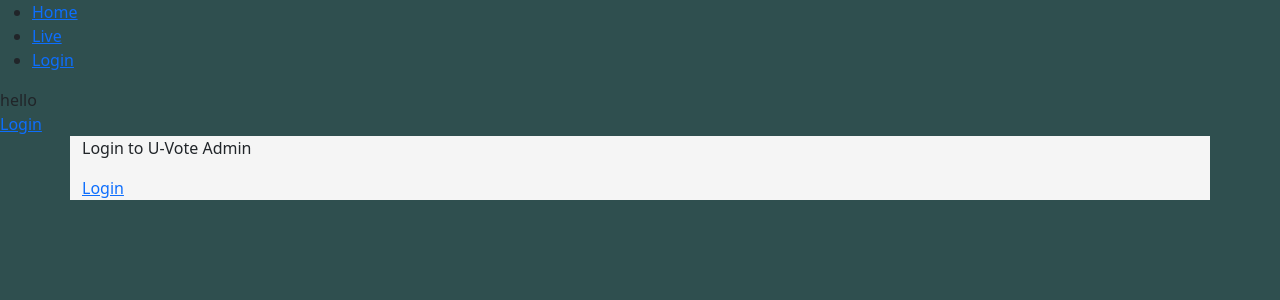
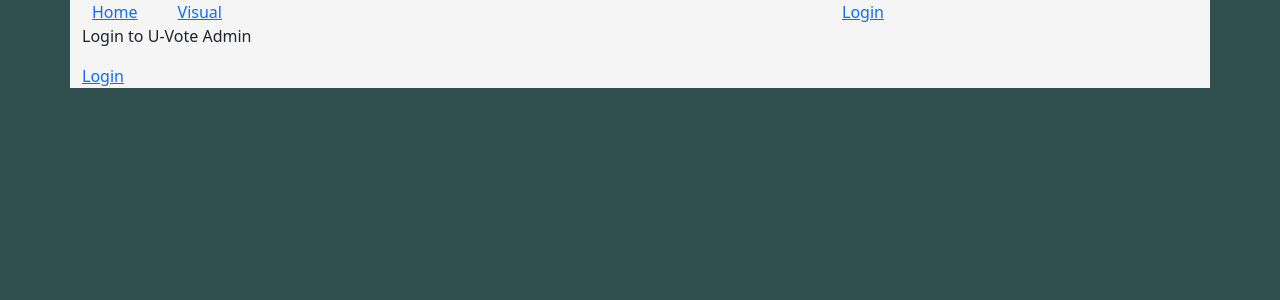
Before and after one commit to bbonnet18/react-uv-voters, a React (Create React App) app: page / in a window 1280 px wide. Shown: the top 300 px of the page. Built offline with nearby package versions, Linux system fonts and the light colour scheme.

Commit message:
admin now has success state and token auth

```diff
--- a/src/App.css
+++ b/src/App.css
@@ -61,6 +61,11 @@
 .form-col{
   margin-left:10px !important;
 }
+
+.form-control, .form-select {
+  border-radius: 0 !important;
+}
+
 
 .header{
   font-size: x-large;
@@ -179,6 +184,8 @@
   background-color: red;
 }
 
+
+
 /** Modal **/
 
 .modal.show .modal-dialog{
@@ -200,6 +207,15 @@
   overflow-y: scroll;
 }
 
+.nav{
+  display: inline-block;
+}
+
+.nav div{
+  padding: 0 10px;
+  margin-right: 20px;
+}
+
 .new-voter{
   background-color: gray;
 }
@@ -215,3 +231,7 @@
 .tester2{
   background-color: blue;
 }
+
+.toast{
+
+}
--- a/src/App.js
+++ b/src/App.js
@@ -1,55 +1,32 @@
 import './App.css';
-import Manage from './Manage';
-import LoginComp from './LoginComp';
-import {useState, useEffect} from "react";
-import { BrowserRouter, Routes, Route, Link} from "react-router-dom";
-import getCookie from './getCookie';
-import NewVoterForm from './NewVoterForm';
+import { Container, Nav, Row, Col, Toast } from 'react-bootstrap';
+import { NavLink } from 'react-router-dom';
+import { useState, useContext } from 'react';
+import { UserContext } from './userContext';
+import { Outlet } from 'react-router-dom';
 import Login from './Login';
 
 
+
 export default function App() {
-  const [loggedIn, setLoggedIn] = useState(false);
-  const [user, setUser] = useState(null);// manage user at high level to keep for other views
 
+  const {user,setUser,completed,setCompleted} = useContext(UserContext);
   return (
-    /**
-     * the check for the user will then render the LoginComp with the login link if
-     * there is no user, like is the case if user hasn't logged in yet
-     */
-    <BrowserRouter>
-    <div>
-    <ul>
-          <li>
-            <Link to="/home">Home</Link>
-          </li>
-          <li>
-            <Link to="/visual">Live</Link>
-          </li>
-          <li>
-            <Link to="/login">Login</Link>
-          </li>
-        </ul>
-      <Login user={user} setUser={setUser} />
-    </div>
-    <div>
-    <Routes>
-        <Route path={'/'} element={<LoginComp loggedIn={loggedIn} setLoggedIn={setLoggedIn} />}>
 
-        </Route>
-      <Route path={'/home'} element={<Manage user={user} setUser={setUser} loggedIn={loggedIn} setLoggedIn={setLoggedIn} />} >
+    <Container>
+      <Row>
+        <Col lg={8}>
 
-      </Route>
-      <Route path={'/visual'} element={<NewVoterForm />}>
-
-      </Route>
-
-    </Routes>
-    </div>
-    </BrowserRouter>
-
-
-
+              <div className='nav'><div><NavLink to="/home">Home</NavLink></div><div><NavLink to="/visual">Visual</NavLink></div></div>
+        </Col>
+        <Col lg={4}>
+          <Login user={user} setUser={setUser}></Login>
+        </Col>
+      </Row>
+      <Row>
+        <Outlet />
+      </Row>
+    </Container>
 
   );
 }
--- /dev/null
+++ b/src/AppWrapper.js
@@ -0,0 +1,17 @@
+import './App.css';
+import { useState, useEffect, useContext } from "react";
+import { UserContext } from './userContext';
+import App from './App';
+
+export default function AppWrapper(){
+
+      const [user, setUser] = useState("");// manage user at high level to keep for other views
+      const [completed, setCompleted] = useState(false);
+
+    return (
+        <UserContext.Provider value={{user,setUser,completed, setCompleted}}>
+        <App />
+        </UserContext.Provider>
+    )
+
+}
--- a/src/Login.js
+++ b/src/Login.js
@@ -1,24 +1,26 @@
-import axios from "axios";
-import {useState, useEffect} from "react";
-import { NavLink } from 'react-router-dom';
-import { useNavigate } from "react-router-dom";
-import config from './config';
+import { NavLink, useNavigate } from 'react-router-dom';
+import { UserContext } from './userContext';
+import { useContext } from 'react';
 
-export default function Login({ user, setUser}) {
 
+export default function Login() {
+
+    const {user,setUser} = useContext(UserContext);
+
+    const nav = useNavigate();
 
     const logout = () => {
 
         document.cookie = "bToken=; Path=/; Expires=Thu, 01 Jan 1970 00:00:01 GMT;"
         setUser(false);
-        document.location = `${config.apiBaseUrl}/logout`;
+        nav('/')
 
     }
 
     return (
         <div>
-            <div>hello {user?.email}</div>
-        <div>{(user && user?.email ) ? (<a onClick={()=>{logout();}} >Logout</a>):(<NavLink to="/">Login</NavLink>)}</div>
+            <div>{user?.email}</div>
+        <div>{(user && user?.email ) ? (<a className="logout" onClick={()=>{logout();}} >Logout</a>):(<NavLink to="/">Login</NavLink>)}</div>
         </div>
 
     );
--- a/src/LoginComp.js
+++ b/src/LoginComp.js
@@ -1,14 +1,16 @@
 
-import { useEffect, useState } from "react";
+import { useEffect, useContext } from "react";
 import { Container, Row, Col, Button } from "react-bootstrap";
 import { useLocation, useNavigate } from "react-router-dom";
+import { UserContext } from "./userContext";
 import axios from 'axios';
 import config from './config';
 import getCookie from './getCookie';
 
 
-export default function LoginComp({ setLoggedIn }) {
+export default function LoginComp() {
 
+    const {user,setUser} = useContext(UserContext);
     const loc = useLocation();
     const nav = useNavigate();
     useEffect(()=>{
@@ -22,13 +24,40 @@
 
       });
 
-    function checkAuthCookie (){
-    const authCookie = getCookie('bToken');
+    async function checkAuthCookie (){
+        const authCookie = getCookie('bToken');
+
         if(authCookie){
-            setLoggedIn(true);
-            nav('/home');
+             await checkUser();
         }
     }
+
+
+    async function checkUser() {
+
+        try {
+
+          const authCookie = getCookie("bToken") || "";
+
+          const reqOpts = {
+            headers: {
+              "Authorization": `Bearer ${authCookie}`
+            },
+            withCredentials: true
+          }
+
+          const loggedInUser = await axios.get(`${config.apiBaseUrl}/user`, reqOpts);
+
+          if (loggedInUser && loggedInUser.data.email) {
+            setUser(loggedInUser.data);
+            nav('/home')
+          }
+
+        } catch (err) {
+          console.log('unable to retrieve user');
+        }
+      }
+
 
     return (
 
--- a/src/Manage.js
+++ b/src/Manage.js
@@ -2,13 +2,12 @@
 import { Container, Button, Row, Col, Nav } from "react-bootstrap";
 import ValidationList from './ValidationList';
 import VoterForm from './VoterForm';
-import axios from 'axios';
-import config from './config';
-import { useState, useEffect } from "react";
+import { useState, useEffect, useContext } from "react";
+import { useNavigate } from 'react-router-dom';
 
 
 
-function Manage({ user,setUser }) {
+function Manage() {
 
   const [voter, setVoter] = useState({
     "DOB": "",
@@ -29,7 +28,7 @@
   const [key, setKey] = useState('voterList');
   const [completed, setCompleted] = useState(true);
   const [receiptHandle, setReceiptHandle] = useState("");// used to remove messages that have been actioned
-
+  const nav = useNavigate();
 
 
   useEffect(() => {
@@ -51,32 +50,40 @@
   }, [key])
 
 
-  useEffect(() => {
-    let mounted = true;
+  // useEffect(() => {
+  //   let mounted = true;
 
-    if(mounted && user === null){
-        checkUser();
-    }
-    return () => {
-      mounted = false;
-    }
-  })
+  //   if(mounted && user === null){
+  //       checkUser();
+  //   }
+  //   return () => {
+  //     mounted = false;
+  //   }
+  // },[user])
 
-  async function checkUser() {
+  // async function checkUser() {
 
-    try {
-      const loggedInUser = await axios.get(`${config.apiBaseUrl}/user`, {
-        withCredentials: true
-      });
+  //   try {
 
-      if (loggedInUser && loggedInUser.data) {
-        setUser(loggedInUser.data);
-      }
+  //     const authCookie = getCookie("bToken") || "";
 
-    } catch (err) {
-      console.log('unable to retrieve user');
-    }
-  }
+  //     const reqOpts = {
+  //       headers:{
+  //         "Authorization": `Bearer ${authCookie}`
+  //       },
+  //       withCredentials: true
+  //     }
+
+  //     const loggedInUser = await axios.get(`${config.apiBaseUrl}/user`, reqOpts);
+
+  //     if (loggedInUser && loggedInUser.data.email) {
+  //       setUser(loggedInUser.data);
+  //     }
+
+  //   } catch (err) {
+  //     console.log('unable to retrieve user');
+  //   }
+  // }
 
   return (
     <Container>
--- a/src/NewVoterForm.js
+++ b/src/NewVoterForm.js
@@ -1,12 +1,14 @@
 import './App.css';
 import axios from 'axios';
 import config from './config';
-import { Alert, Col, Row, Form, Button, Container, Spinner } from "react-bootstrap";
-import { useState, useRef, useEffect } from 'react';
+import { Alert, Col, Row, Form, Button, Container, Spinner, Toast, ToastContainer } from "react-bootstrap";
+import { useState, useRef, useEffect, useContext } from 'react';
+import { UserContext } from './userContext';
 import { useNavigate } from 'react-router-dom';
 import ReCAPTCHA from "react-google-recaptcha";
 
 function NewVoterForm() {
+
 
   const starterVoter = {
     "lastname": "",
@@ -36,6 +38,7 @@
 
   // const [registered, setRegistered] = useState(false);//to represent that the voter has not registered
   const navigate = useNavigate();
+  const {completed,setCompleted} = useContext(UserContext);
   // for captcha
   const recaptchaRef = useRef(null);
 
@@ -158,7 +161,7 @@
           setShowError(false);
           setErrorMsg("");
           setLoading(false);
-          navigate('/home');
+          setCompleted(true);
         } else {
           setLoading(false);
           setShowError(true);
@@ -180,8 +183,8 @@
     <Container fluid="md" className='new-voter'>
       {loading ? (<Spinner></Spinner>) : (
         <>
-          <h2>Visual Validation</h2>
-          <div className='limit-notice'><p>Validate a voter by visually checking their ID and entering their information. </p></div>
+          <h2>In-Person Registration</h2>
+          <div className='limit-notice'><p>We check your ID and register you. You receive your voter key through a text message. </p></div>
           <hr className='separator'></hr>
 
           <Form id="registerForm">
@@ -380,7 +383,21 @@
               </Col>
 
             </Row>
-
+            {completed ? (<Row>
+              <ToastContainer position='middle-center'>
+            <Toast bg='success' onClose={() => {
+               setCompleted(false);
+               navigate('/home');
+            }} show={completed} delay={3000} autohide>
+              <Toast.Header>
+                <strong className="me-auto">Success</strong>
+                <small>Completed Registration</small>
+              </Toast.Header>
+              <Toast.Body>Registration complete. You should receive a text message soon!</Toast.Body>
+            </Toast>
+            </ToastContainer>
+          </Row>
+          ) : (<></>)}
             <Row>
             { showError ? (<Alert variant='danger'>{errorMsg}</Alert>) : (<></>)}
             </Row>
--- a/src/config.js
+++ b/src/config.js
@@ -1,8 +1,8 @@
 // toggle these on and off for dev/prod mode
 export default {
-    manageAppBaseUrl:"http://localhost:3000",
-    apiBaseUrl:"http://localhost:8000"
-    // manageAppBaseUrl:"https://manage.u-vote.us",
-    // apiBaseUrl:"https://www.u-vote.us"
+    // manageAppBaseUrl:"http://localhost:3000",
+    // apiBaseUrl:"http://localhost:8000"
+    manageAppBaseUrl:"https://manage.u-vote.us",
+    apiBaseUrl:"https://www.u-vote.us"
 
 }
--- a/src/index.js
+++ b/src/index.js
@@ -1,15 +1,30 @@
 import React from 'react';
 import ReactDOM from 'react-dom/client';
 import './index.css';
-import App from './App';
+import AppWrapper from './AppWrapper';
+import { createBrowserRouter, RouterProvider, Route, createRoutesFromElements } from "react-router-dom";
 import reportWebVitals from './reportWebVitals';
 import 'bootstrap/dist/css/bootstrap.min.css';
+import LoginComp from "./LoginComp";
+import Manage from "./Manage";
+import NewVoterForm from "./NewVoterForm"
+
+
+const router = createBrowserRouter(
+  createRoutesFromElements(
+    <Route path="/" element={<AppWrapper />}>
+      <Route path={'/'} element={<LoginComp  />} />
+      <Route path={'/home'} element={<Manage />} />
+      <Route path={'/visual'} element={<NewVoterForm />} />
+    </Route>
+  )
+)
 
 
 const root = ReactDOM.createRoot(document.getElementById('root'));
 root.render(
   <React.StrictMode>
-    <App />
+    <RouterProvider router={router}></RouterProvider>
   </React.StrictMode>
 );
 
--- /dev/null
+++ b/src/userContext.js
@@ -0,0 +1,2 @@
+import { createContext } from "react";
+export const UserContext = createContext({});// sets an empty object where we'll attach props
```
